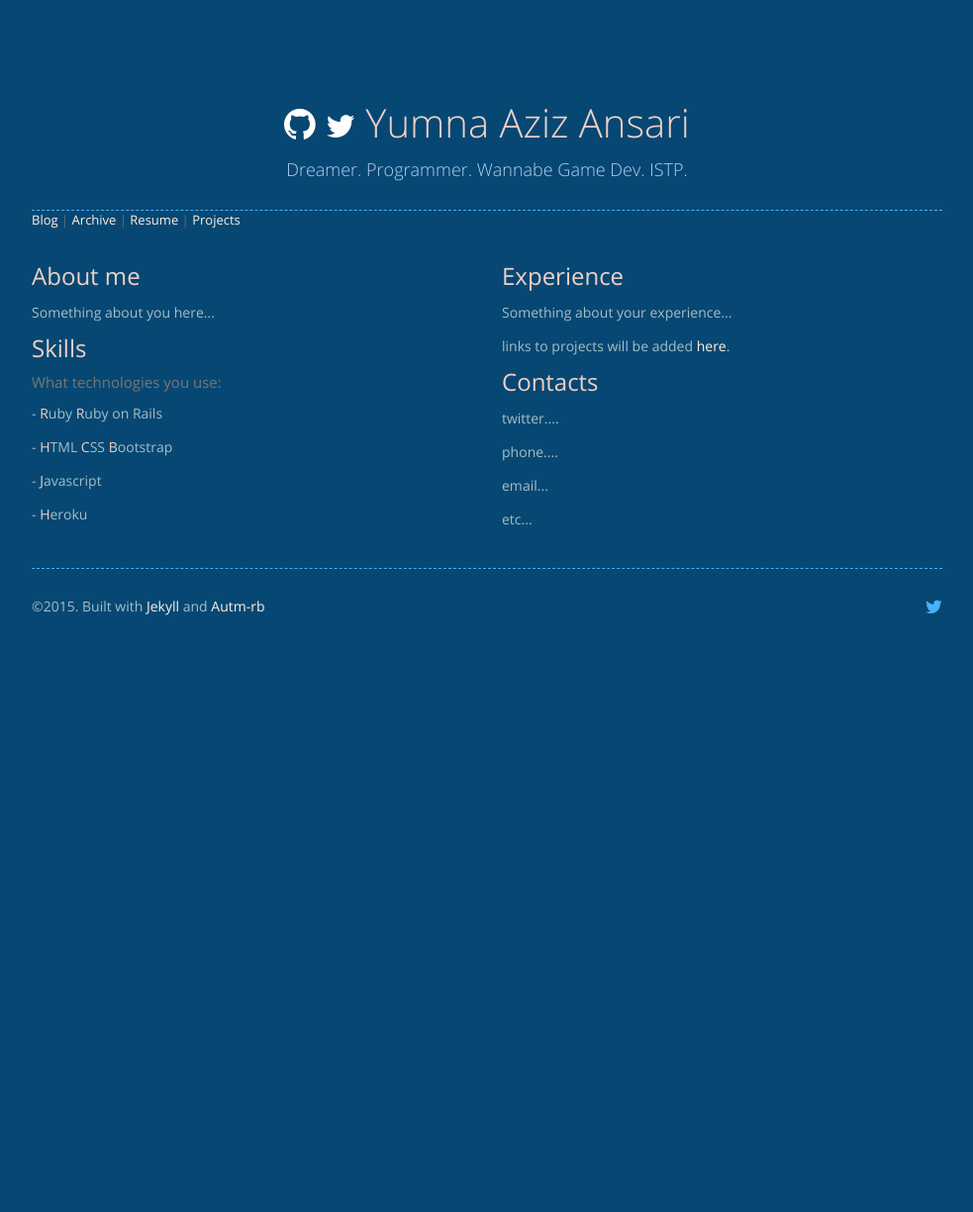
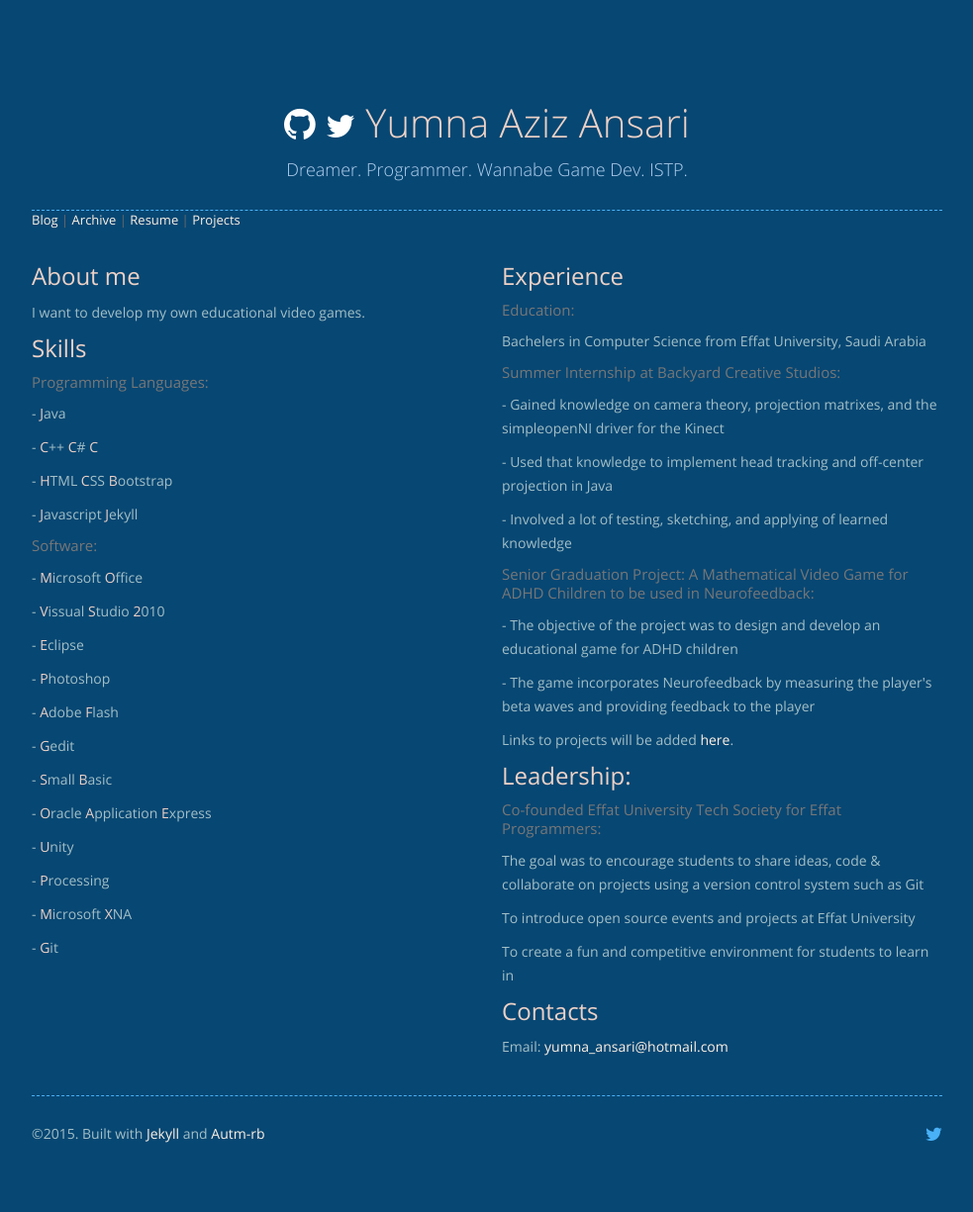
Before and after one commit to doubleoseven/doubleOseven.github.io, a Jekyll site: the page built from resume.html, in a window 1280 px wide. Shown: the whole page at 99% size, without its empty margins (148-1131 px from the left). Built offline with Jekyll 4.4.1, drawn with Linux system fonts in a browser that asks for light colours; nearby versions of some CDN libraries; comment, search, counter and statistics services are not loaded; before the commit the page ends 900 px from its top, so only the background shows below that.

Commit message:
Updated Resume

```diff
--- a/resume.html
+++ b/resume.html
@@ -8,32 +8,60 @@ layout: default
   <div class="col-md-6 post-nav">
     <div id="about_me">
       <h2>About me</h2>
-      <p>Something about you here...</p>
+      <p>I want to develop my own educational video games.</p>
     </div>
 
     <div id="skills">
       <h2>Skills</h2>
-      <h4 class="text-muted">What technologies you use:</h4>
-        <p> - <span>R</span>uby <span>R</span>uby on Rails</p>
+      <h4 class="text-muted">Programming Languages:</h4>
+        <p> - <span>J</span>ava</p>
+        <p> - <span>C</span>++ <span>C</span># <span>C</span></p>
         <p> - <span>H</span>TML <span>C</span>SS <span>B</span>ootstrap</p>
-        <p> - <span>J</span>avascript</p>
-        <p> - <span>H</span>eroku</p>
+        <p> - <span>J</span>avascript <span>J</span>ekyll</p>
+      <h4 class="text-muted">Software:</h4>
+        <p> - <span>M</span>icrosoft <span>O</span>ffice</p>
+        <p> - <span>V</span>issual <span>S</span>tudio <span>2</span>010</p>
+        <p> - <span>E</span>clipse</p>
+        <p> - <span>P</span>hotoshop</p>
+        <p> - <span>A</span>dobe <span>F</span>lash</p>
+        <p> - <span>G</span>edit</p>
+        <p> - <span>S</span>mall <span>B</span>asic</p>
+        <p> - <span>O</span>racle <span>A</span>pplication <span>E</span>xpress</p>
+        <p> - <span>U</span>nity</p>
+        <p> - <span>P</span>rocessing</p>
+        <p> - <span>M</span>icrosoft <span>X</span>NA</p>
+        <p> - <span>G</span>it</p>
     </div>
   </div>
 
   <div class="col-md-6 post-nav">
     <div id="experience">
       <h2>Experience</h2>
-      <p>Something about your experience...</p>
-      <p>links to projects will be added <a href="{{ "/projects" | prepend:site.baseurl }}">here</a>.</p>
+      <h4 class="text-muted">Education:</h4>
+      <p> Bachelers in Computer Science from Effat University, Saudi Arabia</p>
+
+      <h4 class="text-muted">Summer Internship at Backyard Creative Studios:</h4>
+      <p> - Gained knowledge on camera theory, projection matrixes, and the
+        simpleopenNI driver for the Kinect</p>
+      <p> - Used that knowledge to implement head tracking and off-center projection in Java</p>
+      <p> - Involved a lot of testing, sketching, and applying of learned knowledge</p>
+
+      <h4 class="text-muted">Senior Graduation Project: A Mathematical Video Game for ADHD Children to be used in Neurofeedback:</h4>
+      <p> - The objective of the project was to design and develop an educational game for ADHD children
+      <p> - The game incorporates Neurofeedback by measuring the player's beta waves and providing feedback to the player
+
+       <p>Links to projects will be added <a href="{{ "/projects" | prepend:site.baseurl }}">here</a>.</p>
+      <h2>Leadership:</h2>
+      <h4 class="text-muted">Co-founded Effat University Tech Society for
+      Effat Programmers:</h4>
+      <p>The goal was to encourage students to share ideas, code & collaborate on projects using a version control system such as Git</p>
+      <p>To introduce open source events and projects at Effat University</p>
+      <p>To create a fun and competitive environment for students to learn in</p>
     </div>
 
     <div id="contacts">
       <h2>Contacts</h2>
-      <p>twitter....</p>
-			<p>phone....</p>
-      <p>email...</p>
-			<p>etc...</p>
+      <p>Email: <a href="mailto:yumna_ansari@hotmail.com">yumna_ansari@hotmail.com</a></p>
     </div>
   </div>
 </div>
```
Also changed, not shown: 2 other files.
